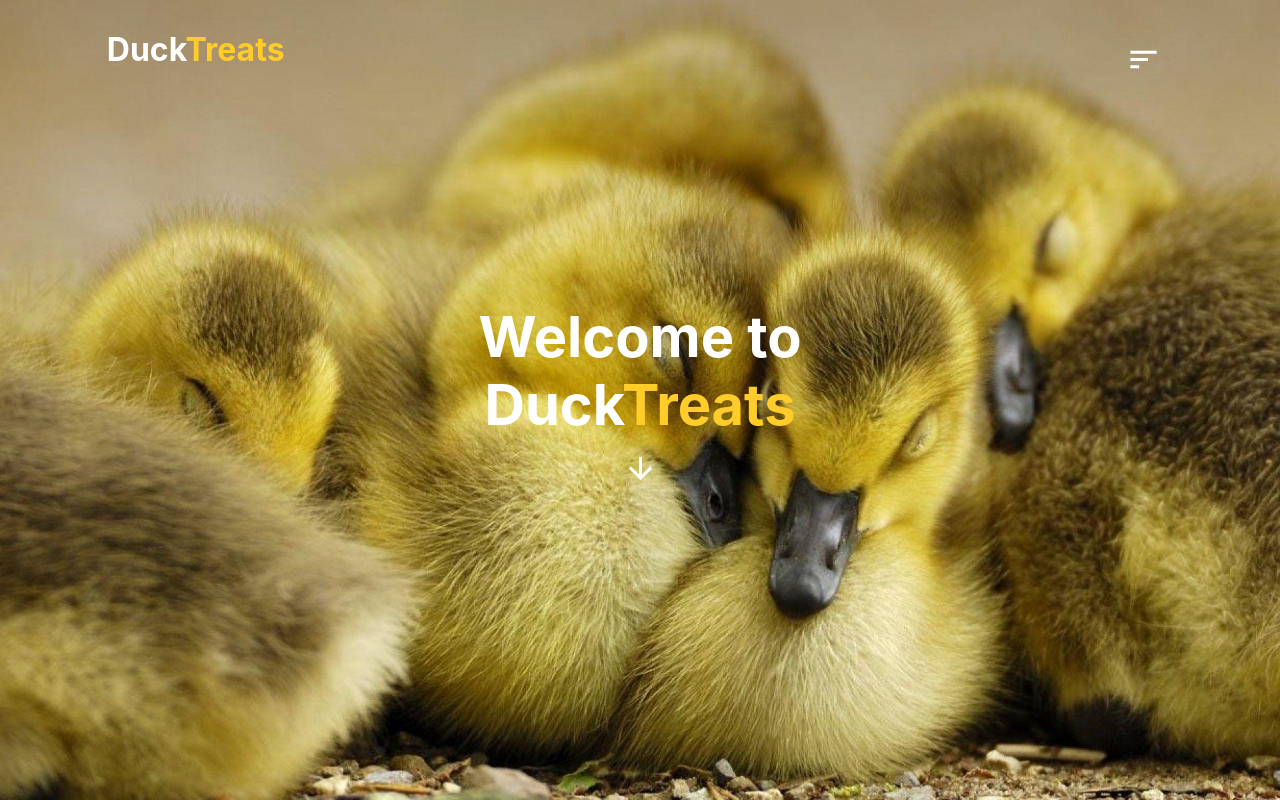
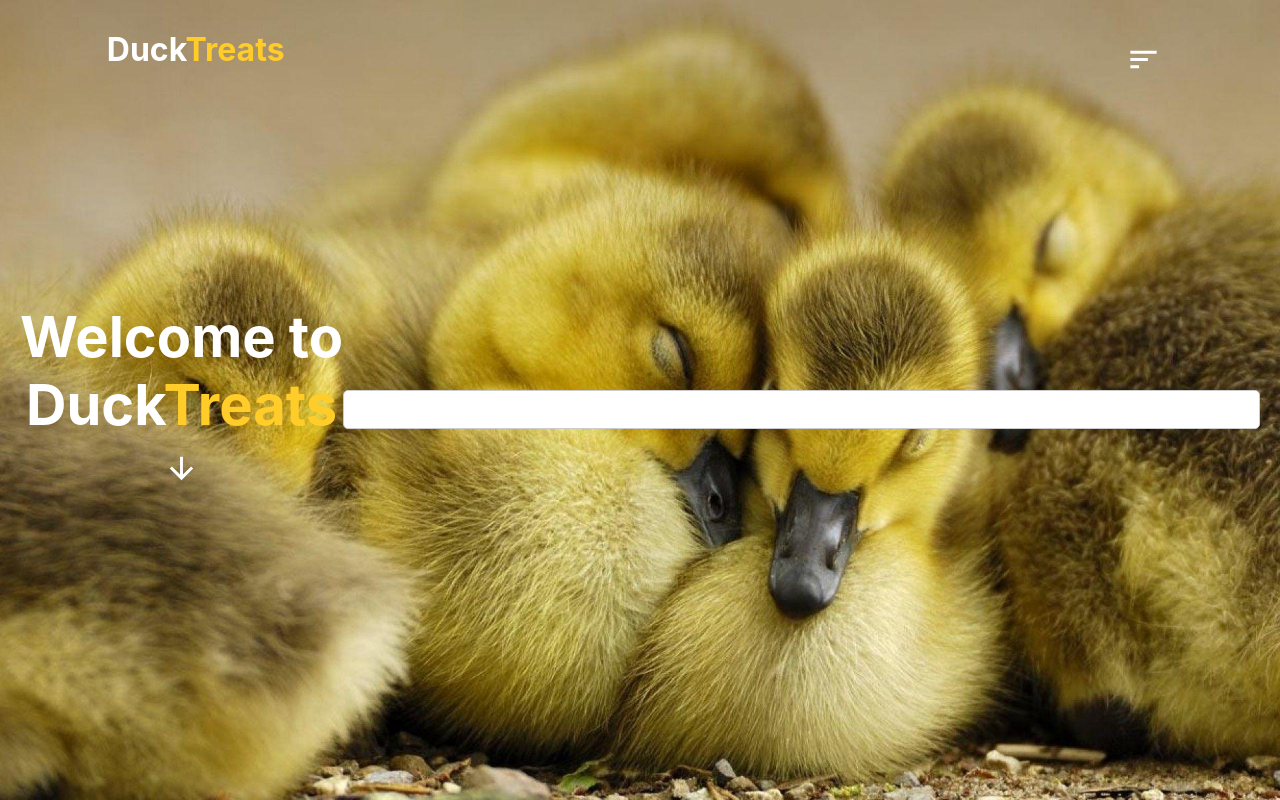
Before and after one commit to sagarbhp/DuckTreat-Front, a Next.js app: page / in a window 1280 px wide. Built offline with nearby package versions, Linux system fonts and the light colour scheme.

Commit message:
[add] reusable input component

```diff
--- /dev/null
+++ b/components/StyledComponents/TextInput.js
@@ -0,0 +1,43 @@
+import React from "react";
+
+function TextInput({ state, setState, label, type, required }) {
+  const changeHandler = (e) => {
+    setState(e.target.value);
+  };
+  return (
+    <div className="textInput-container">
+      <p className="textInput-label">{label}</p>
+      <input
+        type={type || "text"}
+        value={state || ""}
+        onChange={changeHandler}
+        className="textInput"
+        required={required || false}
+      />
+      <style jsx>{`
+        .textInput-container {
+          flex: 1;
+        }
+        .textInput {
+          font-size: 1.1rem;
+          padding: 8px;
+          min-width: 0;
+          width: 100%;
+          flex: 1;
+          background-color: white;
+          border: 1px solid #ccc;
+          border-radius: 5px;
+          outline-color: #8fd6e1;
+        }
+        .textInput-label {
+          margin-bottom: 2px;
+          font-weight: 600;
+          color: #666;
+          font-size: 1.2rem;
+        }
+      `}</style>
+    </div>
+  );
+}
+
+export default TextInput;
--- a/components/home/index.js
+++ b/components/home/index.js
@@ -1,5 +1,6 @@
 import React, { useState, useEffect } from "react";
 import Header from "../header";
+import TextInput from "../StyledComponents/TextInput";
 
 //Icon
 import ArrowDownwardIcon from "@material-ui/icons/ArrowDownward";
@@ -28,6 +29,7 @@ function HomeComponent() {
             <ArrowDownwardIcon fontSize="large" style={{ color: "white" }} />
           </IconButton>
         </Collapse>
+        <TextInput />
       </div>
       <style jsx>
         {`
```
